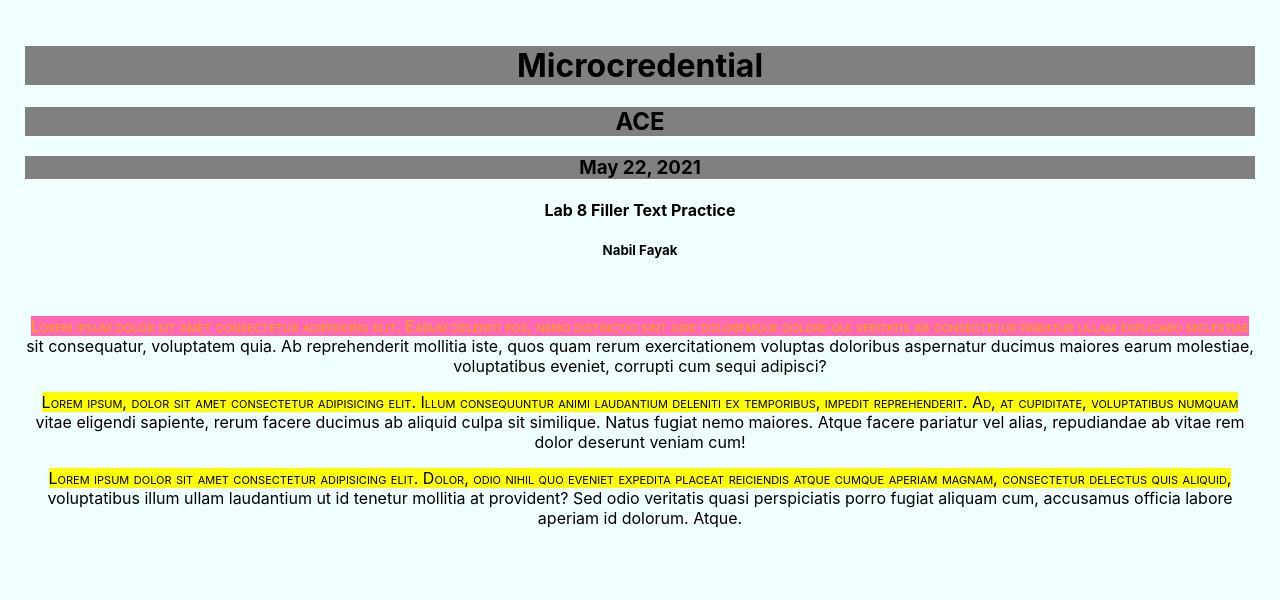
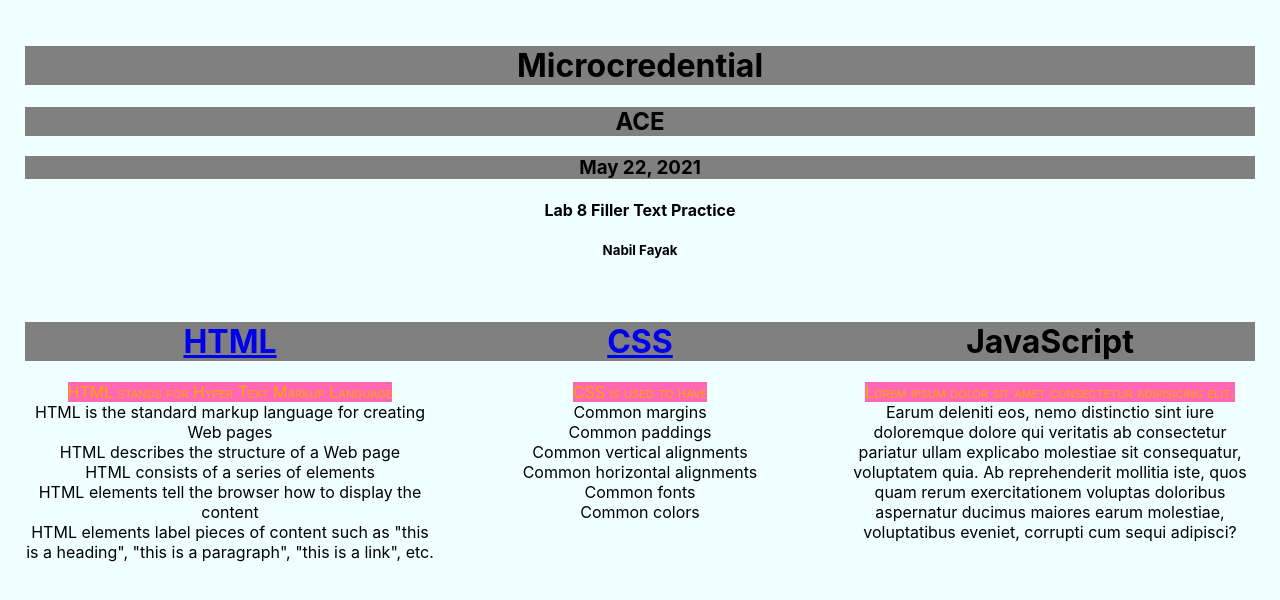
Before and after one commit to NabilFayak/WebDevBootcampLab8, a plain HTML site: page index.html in a window 1280 px wide. Drawn offline with Linux system fonts and the light colour scheme.

Commit message:
new table view

```diff
--- a/index.html
+++ b/index.html
@@ -21,9 +21,28 @@
         <h4>Lab 8 Filler Text Practice</h4>
         <h5>Nabil Fayak</h5>
         <br>
-        <div><p>Lorem ipsum dolor sit amet consectetur adipisicing elit. Earum deleniti eos, nemo distinctio sint iure doloremque dolore qui veritatis ab consectetur pariatur ullam explicabo molestiae sit consequatur, voluptatem quia. Ab reprehenderit mollitia iste, quos quam rerum exercitationem voluptas doloribus aspernatur ducimus maiores earum molestiae, voluptatibus eveniet, corrupti cum sequi adipisci?</p></div>
-        <p>Lorem ipsum, dolor sit amet consectetur adipisicing elit. Illum consequuntur animi laudantium deleniti ex temporibus, impedit reprehenderit. Ad, at cupiditate, voluptatibus numquam vitae eligendi sapiente, rerum facere ducimus ab aliquid culpa sit similique. Natus fugiat nemo maiores. Atque facere pariatur vel alias, repudiandae ab vitae rem dolor deserunt veniam cum!</p>
-        <p>Lorem ipsum dolor sit amet consectetur adipisicing elit. Dolor, odio nihil quo eveniet expedita placeat reiciendis atque cumque aperiam magnam, consectetur delectus quis aliquid, voluptatibus illum ullam laudantium ut id tenetur mollitia at provident? Sed odio veritatis quasi perspiciatis porro fugiat aliquam cum, accusamus officia labore aperiam id dolorum. Atque.</p>
-
+        <div class="left">
+            <h1><a href="https://www.w3schools.com/html/html_intro.asp">HTML</a></h1>
+            <p>HTML stands for Hyper Text Markup Language <br>
+                HTML is the standard markup language for creating Web pages <br>
+                HTML describes the structure of a Web page <br>
+                HTML consists of a series of elements <br>
+                HTML elements tell the browser how to display the content <br>
+                HTML elements label pieces of content such as "this is a heading", "this is a paragraph", "this is a link", etc.</p>
+        </div>
+        <div class="middle">
+            <h1><a href="https://www.w3schools.com/w3css/w3css_intro.asp">CSS</a></h1>
+            <p> CSS is used to have <br>
+                Common margins <br>
+                Common paddings <br>
+                Common vertical alignments <br>
+                Common horizontal alignments <br>
+                Common fonts <br>
+                Common colors</p>
+        </div>
+        <div class="right">
+            <h1>JavaScript</h1>
+            <p>Lorem ipsum dolor sit amet consectetur adipisicing elit. Earum deleniti eos, nemo distinctio sint iure doloremque dolore qui veritatis ab consectetur pariatur ullam explicabo molestiae sit consequatur, voluptatem quia. Ab reprehenderit mollitia iste, quos quam rerum exercitationem voluptas doloribus aspernatur ducimus maiores earum molestiae, voluptatibus eveniet, corrupti cum sequi adipisci?</p>
+        </div>
     </body>
 </html>
--- a/lb8.css
+++ b/lb8.css
@@ -35,3 +35,23 @@ p::first-line {
 p::after {
     font-variant:small-caps;
 }
+
+.left {
+    float: left;
+    width: 33.33333%;
+}
+
+.right {
+    float: right;
+    width: 33.33333%;
+}
+
+.middle {
+    float: left;
+    width: 33.33333%;
+}
+
+a:hover {
+    background-color: #ddd;
+    color: black;
+}
```
